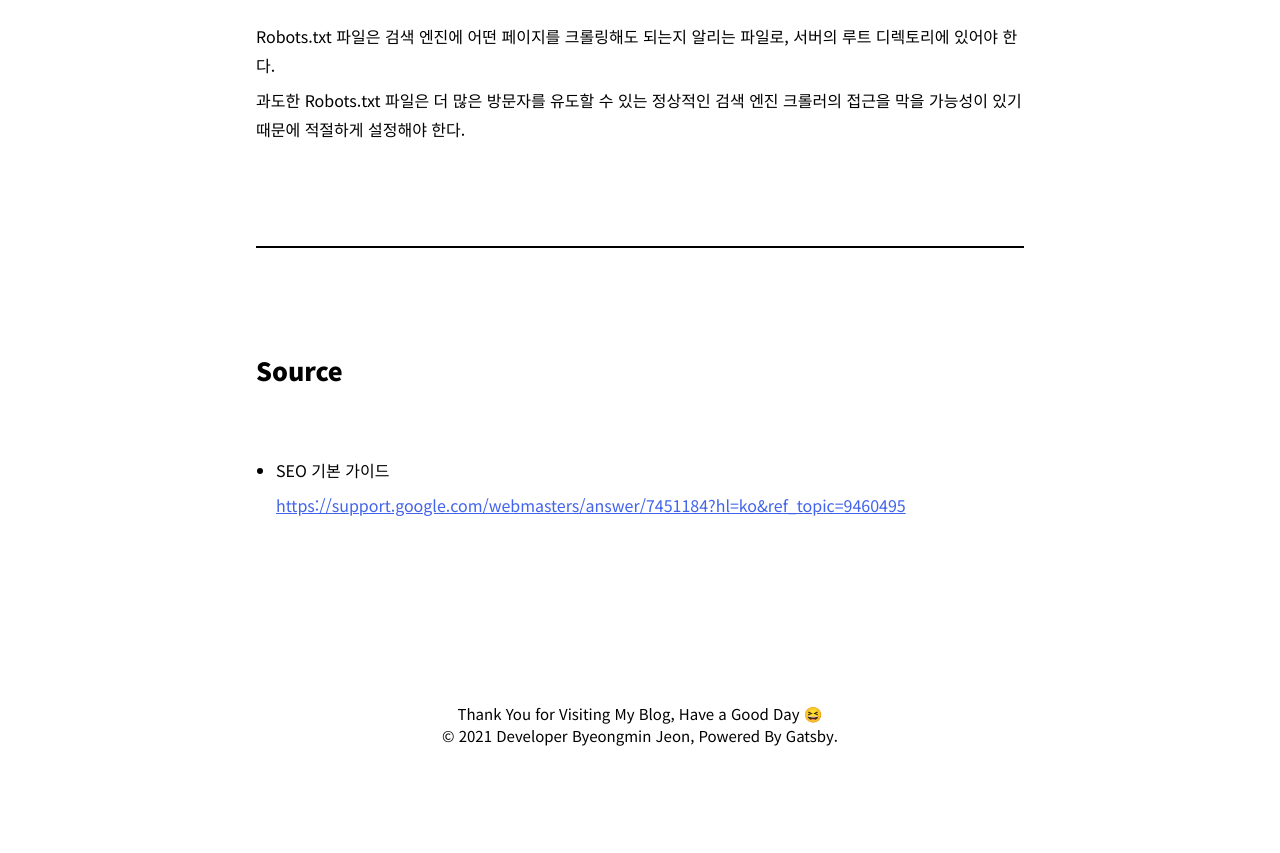
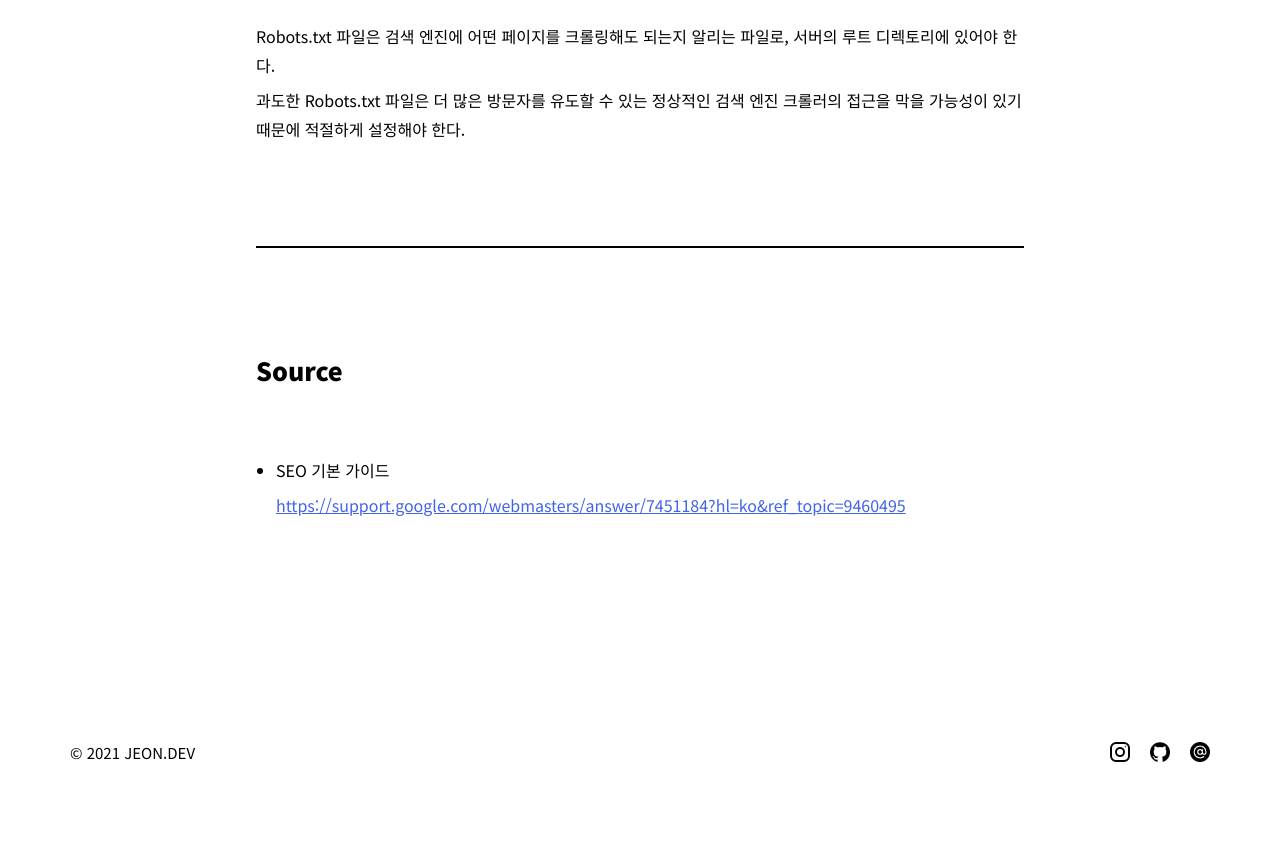
Before and after one commit to jeonbyeongmin/jeon-tech, a Gatsby site: page /probrain/ in a window 1280 px wide. Shown: the part 900-1753 px from the top of the page. Before the commit the page ends 1698 px from the top, so only its background shows below. Built offline with nearby package versions, Linux system fonts and the light colour scheme; Gatsby itself is replaced by a stand-in of ours.

Commit message:
FEAT :: Footer flex로 하단 고정

```diff
--- a/GlobalStyle.tsx
+++ b/GlobalStyle.tsx
@@ -17,6 +17,12 @@ const defaultStyle = css`
     height: 100%;
   }
 
+  body {
+    min-height: 100vh;
+    display: flex;
+    flex-direction: column;
+  }
+
   a,
   a:hover {
     color: inherit;
--- a/src/components/atoms/Icon.tsx
+++ b/src/components/atoms/Icon.tsx
@@ -10,16 +10,20 @@ type IconProps = {
 }
 
 const IconImage = styled(GatsbyImage)`
-  display: none;
   width: 20px;
   cursor: pointer;
+
+  &.mobile-menu {
+    display: none;
 
     @media (max-width: 768px) {
       display: block;
     }
+  }
 `
 
 const IconWrapper = styled.div`
+  &.mobile-menu {
     display: none;
     width: 40px;
     height: 40px;
@@ -30,6 +34,11 @@ const IconWrapper = styled.div`
       display: flex;
       align-items: center;
       justify-content: center;
+    }
+  }
+
+  &.footer-social-icon {
+    margin-left: 20px;
   }
 `
 
--- /dev/null
+++ b/src/components/molecules/SocialIcons.tsx
@@ -0,0 +1,62 @@
+import React, { FunctionComponent } from 'react'
+import styled from '@emotion/styled'
+import { graphql, useStaticQuery } from 'gatsby'
+
+import Icon from 'components/atoms/Icon'
+
+const SocialIconsWrapper = styled.div`
+  display: flex;
+`
+
+const SocialIcons: FunctionComponent = () => {
+  const data = useStaticQuery(graphql`
+    query {
+      insta: file(name: { eq: "instagram" }) {
+        childImageSharp {
+          gatsbyImageData(width: 20, height: 20)
+        }
+        publicURL
+      }
+
+      github: file(name: { eq: "github" }) {
+        childImageSharp {
+          gatsbyImageData(width: 20, height: 20)
+        }
+        publicURL
+      }
+
+      email: file(name: { eq: "email" }) {
+        childImageSharp {
+          gatsbyImageData(width: 20, height: 20)
+        }
+        publicURL
+      }
+    }
+  `)
+
+  const { gatsbyImageData: instaImg } = data.insta.childImageSharp
+  const { gatsbyImageData: githubImg } = data.github.childImageSharp
+  const { gatsbyImageData: emailImg } = data.email.childImageSharp
+
+  return (
+    <SocialIconsWrapper>
+      <Icon
+        className="footer-social-icon"
+        iconImage={instaImg}
+        alter="instagram icon"
+      />
+      <Icon
+        className="footer-social-icon"
+        iconImage={githubImg}
+        alter="instagram icon"
+      />
+      <Icon
+        className="footer-social-icon"
+        iconImage={emailImg}
+        alter="instagram icon"
+      />
+    </SocialIconsWrapper>
+  )
+}
+
+export default SocialIcons
--- a/src/components/organisms/Footer.tsx
+++ b/src/components/organisms/Footer.tsx
@@ -1,11 +1,16 @@
 import React, { FunctionComponent } from 'react'
 import styled from '@emotion/styled'
 
+import SocialIcons from 'components/molecules/SocialIcons'
+
 const FooterWrapper = styled.footer`
-  display: grid;
-  place-items: center;
+  height: 200px;
+  display: flex;
   margin-top: auto;
-  padding: 50px 0;
+  align-items: center;
+  justify-content: center;
+
+  padding: 80px 0px;
   font-size: 15px;
   text-align: center;
   line-height: 1.5;
@@ -15,11 +20,21 @@ const FooterWrapper = styled.footer`
   }
 `
 
+const FooterInner = styled.div`
+  display: flex;
+  align-items: center;
+  justify-content: space-between;
+  width: 1200px;
+  padding: 0px 30px;
+`
+
 const Footer: FunctionComponent = () => {
   return (
     <FooterWrapper>
-      Thank You for Visiting My Blog, Have a Good Day 😆
-      <br />© 2021 Developer Byeongmin Jeon, Powered By Gatsby.
+      <FooterInner>
+        &copy; {new Date().getFullYear()} JEON.DEV
+        <SocialIcons />
+      </FooterInner>
     </FooterWrapper>
   )
 }
--- a/src/components/organisms/Header.tsx
+++ b/src/components/organisms/Header.tsx
@@ -73,6 +73,7 @@ const Header: FunctionComponent<HeaderProps> = ({ logoImage }) => {
           <Logo logoImage={logoImage} alter="jeon.dev logo" />
           <MenuItems />
           <Icon
+            className="mobile-menu"
             iconImage={hamburgerImg}
             alter="hamburger icon"
             onToggleClick={() => setModalToggle(prev => !prev)}
--- a/src/components/organisms/MobileMenu.tsx
+++ b/src/components/organisms/MobileMenu.tsx
@@ -36,7 +36,12 @@ const MobileMenu: FunctionComponent<MobileMenuProps> = ({
     <MobileMenuWrapper>
       <MobileMenuItems />
       <IconPosition>
-        <Icon iconImage={image} alter={alter} onToggleClick={onToggleClick} />
+        <Icon
+          className="mobile-menu"
+          iconImage={image}
+          alter={alter}
+          onToggleClick={onToggleClick}
+        />
       </IconPosition>
     </MobileMenuWrapper>
   )
--- a/src/templates/Layout.tsx
+++ b/src/templates/Layout.tsx
@@ -5,7 +5,6 @@ import Footer from 'components/organisms/Footer'
 import { Helmet } from 'react-helmet'
 import Header from 'components/organisms/Header'
 import { graphql, useStaticQuery } from 'gatsby'
-import { useSiteMetadata } from 'hooks/useSiteMetadata'
 
 type LayoutProps = {
   url?: string
@@ -18,11 +17,17 @@ type LayoutProps = {
 const Container = styled.main`
   display: flex;
   flex-direction: column;
-  height: 100%;
+  min-height: 100vh;
+  position: relative;
 `
 
 const HeaderBlank = styled.div`
   padding-top: 80px;
+`
+
+const BodyContent = styled.div`
+  height: auto;
+  min-height: 100%;
 `
 
 const Layout: FunctionComponent<LayoutProps> = ({
@@ -80,7 +85,8 @@ const Layout: FunctionComponent<LayoutProps> = ({
       <Header logoImage={gatsbyImageData} />
       <GlobalStyle />
       <HeaderBlank />
-      {children}
+      <BodyContent>{children}</BodyContent>
+
       <Footer />
     </Container>
   )
```
Also changed, not shown: static/email.png (added), static/github.png (added), static/instagram.png (added). Lines whose indentation alone changed are shown as unchanged.
